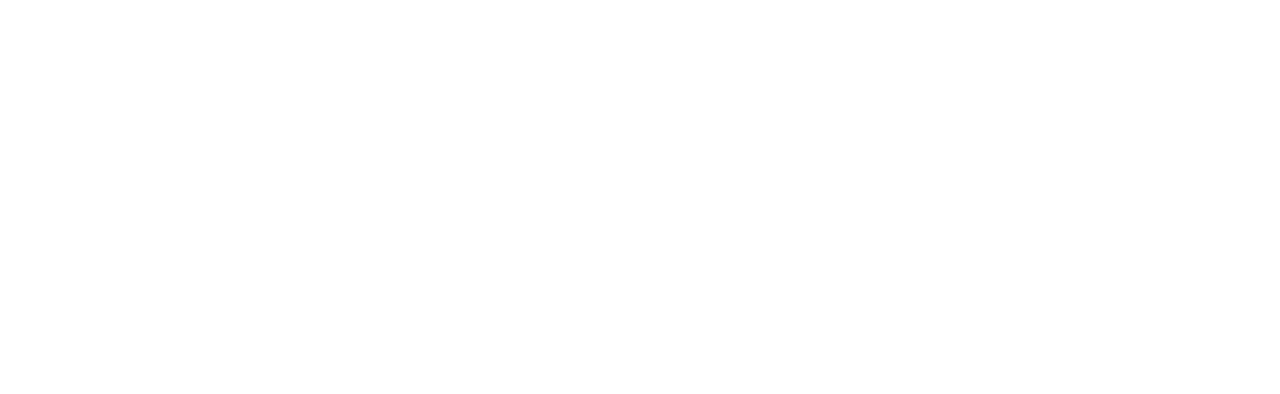
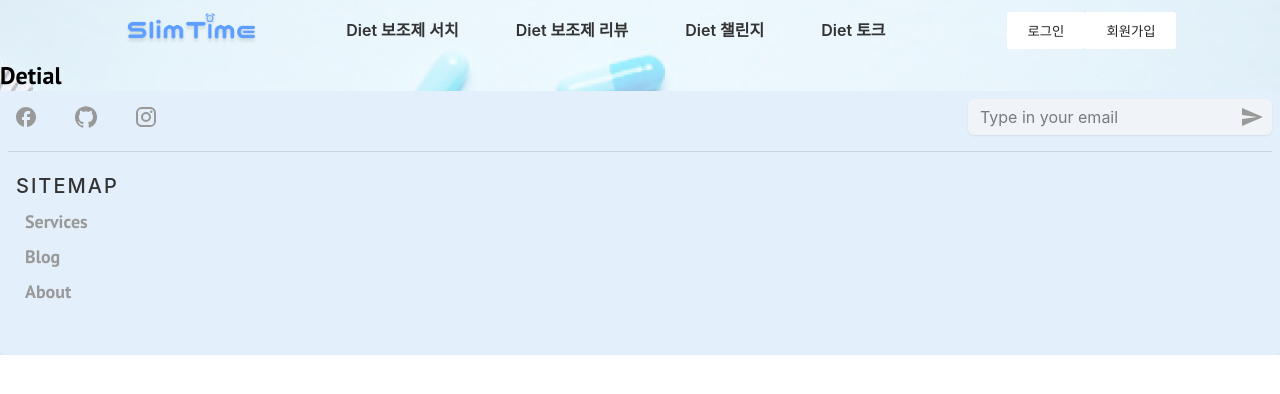
Before and after one commit to 2023-Mutsa-Project/1team-project, a React (Create React App) app in the folder slimtime/: page /detail in a window 1280 px wide. Before the commit this address had no page. Shown: the top 394 px of the page. Built offline with nearby package versions, Linux system fonts and the light colour scheme.

Commit message:
detailrouter

```diff
--- a/slimtime/package.json
+++ b/slimtime/package.json
@@ -14,7 +14,7 @@
     "react": "^18.2.0",
     "react-dom": "^18.2.0",
     "react-router-dom": "^6.18.0",
-    "react-scripts": "5.0.1",
+    "react-scripts": "^5.0.1",
     "web-vitals": "^2.1.4"
   },
   "scripts": {
--- a/slimtime/src/App.js
+++ b/slimtime/src/App.js
@@ -3,6 +3,7 @@
 import "./index.css";
 import Main from './Main';
 import Search from './Search';
+import DetailSearch from './DetailSearch';
 
 import {
   BrowserRouter as Router,
@@ -18,6 +19,7 @@
         <Routes>
         <Route path="/" element={<Main/>}/>
         <Route path="/search" element={<Search/>}/>
+        <Route path="/detail" element={<DetailSearch/>}/>
         </Routes>
       </Router>
     </>
--- /dev/null
+++ b/slimtime/src/DetailSearch.css
@@ -0,0 +1,9 @@
+.main-container {
+    background-image: url('./img/bgImg.png');
+    background-size: cover;
+    background-position: center;
+
+    height: 355px;
+    display: flex;
+    flex-direction: column;
+  }
--- /dev/null
+++ b/slimtime/src/DetailSearch.js
@@ -0,0 +1,20 @@
+// DetailSearch.js
+import React from 'react';
+import Navbar from'./comp/Navbar';
+import './DetailSearch.css';
+import Footer from'./comp/footer';
+
+function DetailSearch() {
+  return (
+    <div>
+      <div className="main-container">
+        <Navbar />
+        <h2> Detial</h2>
+        {/* Add your DetailSearch content here */}
+        <Footer />
+      </div>
+    </div>
+  );
+}
+
+export default DetailSearch;
--- a/slimtime/src/comp/CardSearch.css
+++ b/slimtime/src/comp/CardSearch.css
@@ -0,0 +1,8 @@
+.card-link {
+    text-decoration: none; /* Remove underline */
+    transition: transform 0.2s ease-in-out; /* Add transition effect on hover */
+  }
+
+  .card-link:hover {
+    transform: scale(1.05);
+  }
--- a/slimtime/src/comp/Cardsearch.js
+++ b/slimtime/src/comp/Cardsearch.js
@@ -6,10 +6,12 @@
 import StarIcon from '@mui/icons-material/Star';
 import ProductImg from '../img/product1.png';
 import Box from '@mui/material/Box';
+import { Link } from 'react-router-dom';
 import './CardSearch.css';
 
 export default function SearchCard() {
   return (
+    <Link to={`/detail`} className="card-link">
     <Card className="card-container" elevation={0}>
         <Box style={{ boxShadow: '0px 2px 20px 0px rgba(153, 153, 153, 0.25)' }}>{/* 그림자 추가 */}
         <CardMedia
@@ -56,5 +58,6 @@
         </div>
       </CardContent>
     </Card>
+  </Link>
   );
 }
```
Also changed, not shown: 1 other file (tests, documents, lock files or other folders).
